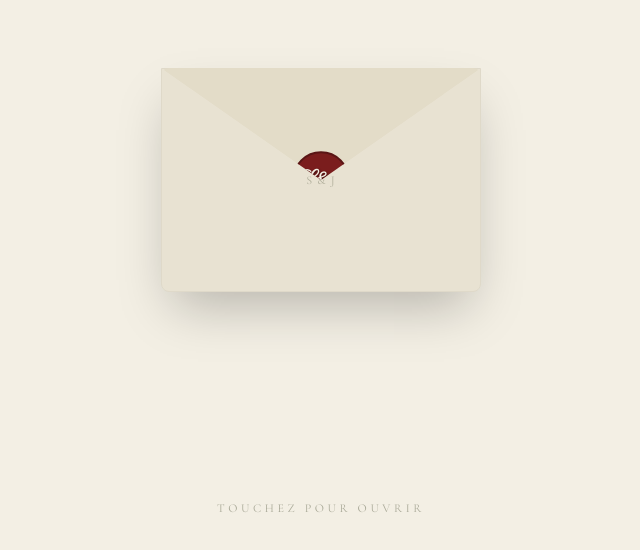
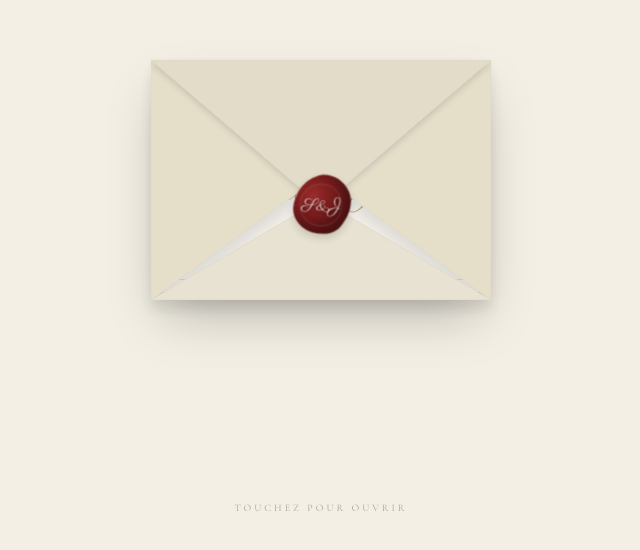
Before and after one commit to mehdibenabdallah6-hue/s-et-j, a React (Vite) app: page / in a window 1280 px wide. Shown: the part 220-770 px from the top of the page, without its empty margins (319-959 px from the left). Built offline with nearby package versions, Linux system fonts and the light colour scheme.

Commit message:
design: vastly improve Scene1Envelope aesthetics with SVG flaps, drop shadows, and organic wax seal

```diff
--- a/src/components/Scene1Envelope.tsx
+++ b/src/components/Scene1Envelope.tsx
@@ -25,79 +25,131 @@ export default function Scene1Envelope({ onOpen }: Scene1EnvelopeProps) {
       }}
       animate={{
         opacity: isOpen ? 0 : 1,
-        y: isOpen ? '-10vh' : 0
+        y: isOpen ? '-10vh' : 0,
+        scale: isOpen ? 1.05 : 1 // Slight zoom for cinematic exit
       }}
       transition={{
         duration: 1.2,
-        ease: [0.76, 0, 0.24, 1]
+        ease: [0.76, 0, 0.24, 1],
+        delay: 0.1 // Slight delay to let the flap open first
       }}
     >
       {/* 3D Perspective Wrapper for Envelope */}
-      <div
-        className="relative w-80 h-56 max-w-[90vw] cursor-pointer"
-        style={{ perspective: 1000 }}
+      <motion.div
+        className="relative w-[340px] h-[240px] max-w-[90vw] cursor-pointer"
+        style={{ perspective: 1500 }}
         onClick={handleOpen}
+        whileHover={!isOpen ? { scale: 1.02, y: -4 } : {}}
+        transition={{ duration: 0.3, ease: 'easeOut' }}
       >
-        {/* Envelope Body */}
+        {/* Inside Back of Envelope (Darker depth) */}
         <div
-          className="absolute inset-0 rounded-b-lg shadow-2xl border border-[#DFD9C9]"
-          style={{ backgroundColor: '#E8E2D2' }}
+          className="absolute inset-0 rounded-md shadow-2xl"
+          style={{ backgroundColor: '#D8D1C0' }}
         />
 
-        {/* Invitation Text inside Envelope (shows briefly behind flap before opening) */}
-        <div className="absolute inset-4 flex flex-col items-center justify-center text-center opacity-40 select-none">
-          <p className="font-serif text-xs uppercase tracking-widest text-[#5C6048]">
-            S & J
-          </p>
+        {/* The Invitation Card Inside */}
+        <motion.div
+          className="absolute left-2 right-2 top-2 bottom-2 bg-[#FDFBF7] rounded flex flex-col items-center justify-center p-3 shadow-md"
+          animate={isOpen ? { y: -40, opacity: 1 } : { y: 0, opacity: 0.8 }}
+          transition={{ duration: 0.8, delay: 0.2, ease: [0.16, 1, 0.3, 1] }}
+        >
+          <div className="border border-[#C8A96E]/40 w-full h-full flex flex-col items-center justify-center p-4 text-center">
+             <p className="uppercase tracking-[0.25em] text-[9px] text-[#5C6048]/60 mb-2 font-serif">Invitation</p>
+             <span className="font-script text-4xl text-[#C8A96E]">Selma & Jamil</span>
+          </div>
+        </motion.div>
+
+        {/* Envelope Front Pocket (Side and Bottom Flaps) */}
+        <div className="absolute inset-0 z-10 pointer-events-none drop-shadow-xl">
+          <svg className="w-full h-full" viewBox="0 0 340 240" preserveAspectRatio="none">
+            {/* Left flap */}
+            <polygon points="0,0 150,130 0,240" fill="#E5DEC9" stroke="#DFD9C9" strokeWidth="1" strokeLinejoin="round" />
+            {/* Right flap */}
+            <polygon points="340,0 190,130 340,240" fill="#E5DEC9" stroke="#DFD9C9" strokeWidth="1" strokeLinejoin="round" />
+            {/* Bottom flap */}
+            <polygon points="0,240 170,140 340,240" fill="#E8E2D2" stroke="#DFD9C9" strokeWidth="1" strokeLinejoin="round" />
+          </svg>
         </div>
 
-        {/* Envelope Flap (Triangular fold) */}
+        {/* Envelope Top Flap */}
         <motion.div
-          className="absolute inset-x-0 top-0 h-1/2 z-20 origin-top rounded-t-lg"
-          style={{
-            backgroundColor: '#E3DCC8',
-            clipPath: 'polygon(0 0, 100% 0, 50% 100%)',
-            transformStyle: 'preserve-3d'
-          }}
+          className="absolute inset-x-0 top-0 h-[145px] z-20 origin-top"
+          style={{ transformStyle: 'preserve-3d' }}
           animate={{ rotateX: isOpen ? 180 : 0 }}
-          transition={{ duration: 0.8, ease: 'easeInOut' }}
+          transition={{ duration: 0.8, ease: [0.64, 0, 0.08, 1] }}
         >
-          {/* Wax Seal centered on the tip of the flap */}
+          {/* Front of flap */}
+          <div className="absolute inset-0" style={{ backfaceVisibility: 'hidden' }}>
+            <svg className="w-full h-full drop-shadow-md" viewBox="0 0 340 145" preserveAspectRatio="none">
+              <polygon points="0,0 340,0 170,145" fill="#E3DCC8" stroke="#DFD9C9" strokeWidth="1" strokeLinejoin="round" />
+            </svg>
+          </div>
+
+          {/* Back of flap (visible when rotated) */}
+          <div className="absolute inset-0" style={{ backfaceVisibility: 'hidden', transform: 'rotateX(180deg)' }}>
+            <svg className="w-full h-full drop-shadow-md" viewBox="0 0 340 145" preserveAspectRatio="none">
+              {/* Note: y-coordinates are inverted because it's rotated 180deg */}
+              <polygon points="0,145 340,145 170,0" fill="#D8D1C0" />
+            </svg>
+          </div>
+
+          {/* Wax Seal */}
           <motion.div
-            className="absolute left-1/2 top-full -translate-x-1/2 -translate-y-1/2 w-14 h-14 rounded-full flex items-center justify-center shadow-md z-30"
-            style={{
-              backgroundColor: '#7A1D1D',
-              border: '2px solid #5A1515',
-              transformOrigin: 'center center'
-            }}
+            className="absolute left-1/2 top-full -translate-x-1/2 -translate-y-1/2 w-16 h-16 z-30"
+            style={{ transformOrigin: 'center center' }}
             animate={
               isOpen
-                ? { scale: [1, 1.2, 0], opacity: 0 }
-                : { scale: [1, 1.05, 1] }
+                ? { scale: [1, 1.3, 0], opacity: [1, 1, 0] }
+                : { scale: [1, 1.04, 1] }
             }
             transition={
               isOpen
-                ? { duration: 0.6, ease: 'easeOut' }
+                ? { duration: 0.5, ease: 'easeIn' }
                 : { repeat: Infinity, duration: 2, ease: 'easeInOut' }
             }
           >
-            <span
-              className="font-script text-[#F3EFE4] text-xl font-bold select-none"
-              style={{ textShadow: '1px 1px 2px rgba(0,0,0,0.5)' }}
-            >
-              S&J
-            </span>
+            {/* Rich Organic Wax Seal SVG */}
+            <svg viewBox="0 0 100 100" className="w-full h-full filter drop-shadow-lg">
+              <defs>
+                <radialGradient id="waxGradient" cx="35%" cy="35%" r="65%">
+                  <stop offset="0%" stopColor="#9b2d2d" />
+                  <stop offset="50%" stopColor="#7A1D1D" />
+                  <stop offset="100%" stopColor="#4a1111" />
+                </radialGradient>
+              </defs>
+              {/* Organic border shape */}
+              <path
+                d="M 50 4 C 68 2, 84 12, 92 28 C 100 44, 94 65, 82 80 C 72 95, 54 96, 37 92 C 18 86, 4 68, 8 50 C 12 30, 24 10, 50 4 Z"
+                fill="url(#waxGradient)"
+              />
+              {/* Inner ring */}
+              <circle cx="50" cy="50" r="32" fill="none" stroke="rgba(255,255,255,0.12)" strokeWidth="1.5" />
+              {/* Initials */}
+              <text
+                x="50"
+                y="58"
+                fontFamily="var(--font-script)"
+                fontSize="26"
+                fill="#F3EFE4"
+                textAnchor="middle"
+                fontWeight="normal"
+                style={{ textShadow: '1px 1px 3px rgba(0,0,0,0.5)' }}
+              >
+                S&J
+              </text>
+            </svg>
           </motion.div>
         </motion.div>
-      </div>
+      </motion.div>
 
       {/* Incitation Text Label */}
       <motion.p
-        className="absolute bottom-16 uppercase tracking-[0.3em] text-xs font-serif text-[#5C6048]/80 select-none"
+        className="absolute bottom-16 uppercase tracking-[0.3em] text-[10px] font-serif text-[#5C6048] select-none"
         animate={
           isOpen
-            ? { opacity: 0 }
-            : { opacity: [0.5, 1, 0.5] }
+            ? { opacity: 0, y: 10 }
+            : { opacity: [0.4, 0.9, 0.4] }
         }
         transition={
           isOpen
```
